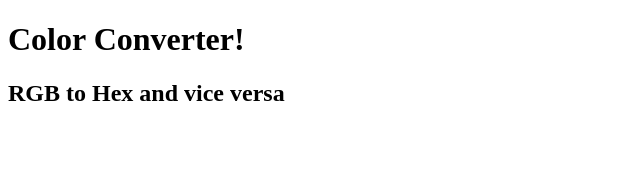
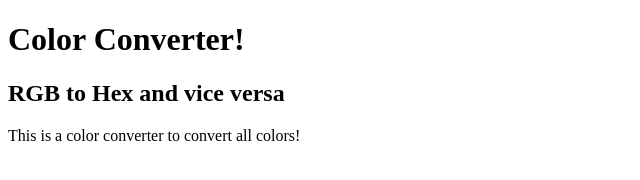
Before and after one commit to P1ttstop/color-converter, a plain HTML site: page index.html in a window 1280 px wide. Shown: the whole page, without its empty margins (0-640 px from the left). Drawn offline with Linux system fonts and the light colour scheme.

Commit message:
added a paragraph

```diff
--- a/index.html
+++ b/index.html
@@ -9,6 +9,7 @@
   <body>
     <h1>Color Converter!</h1>
     <h2>RGB to Hex and vice versa</h2>
+    <p>This is a color converter to convert all colors!</p>
     <script src="conversion.js"></script>
   </body>
 </html>
```
